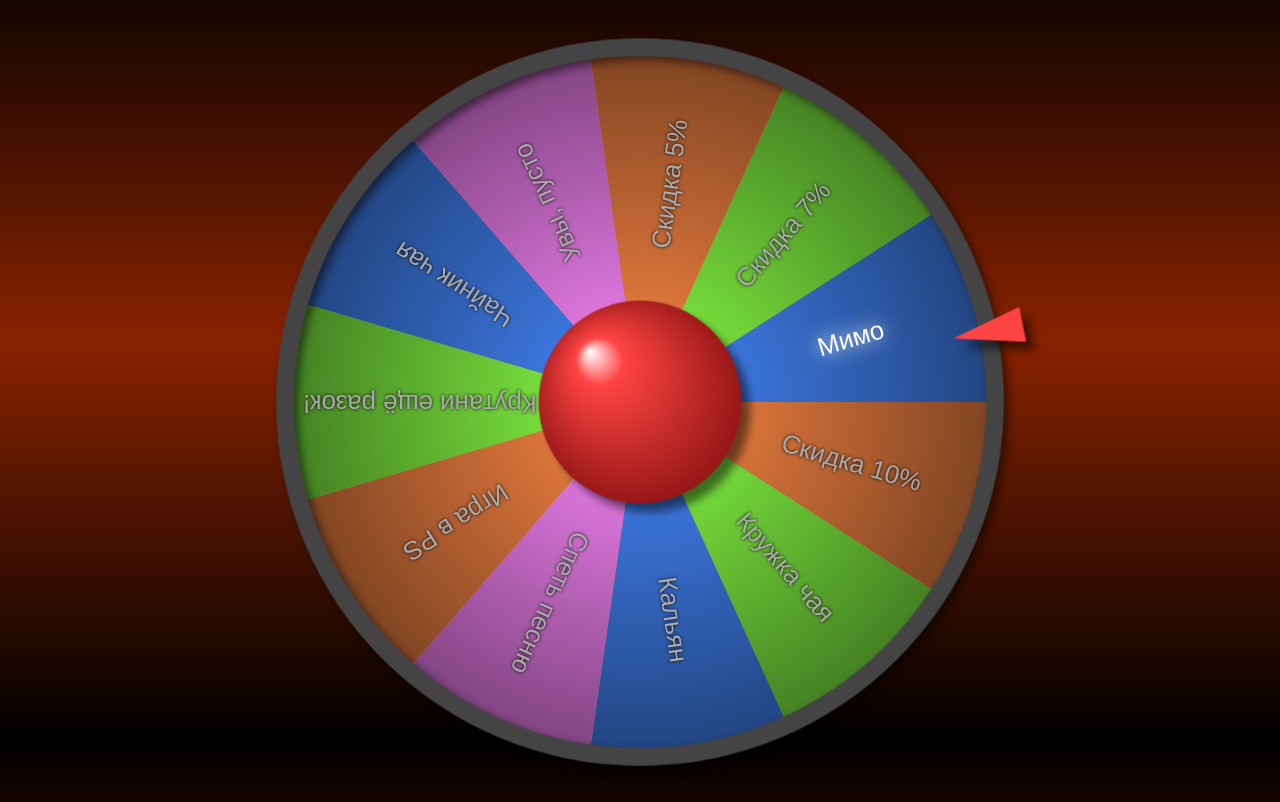
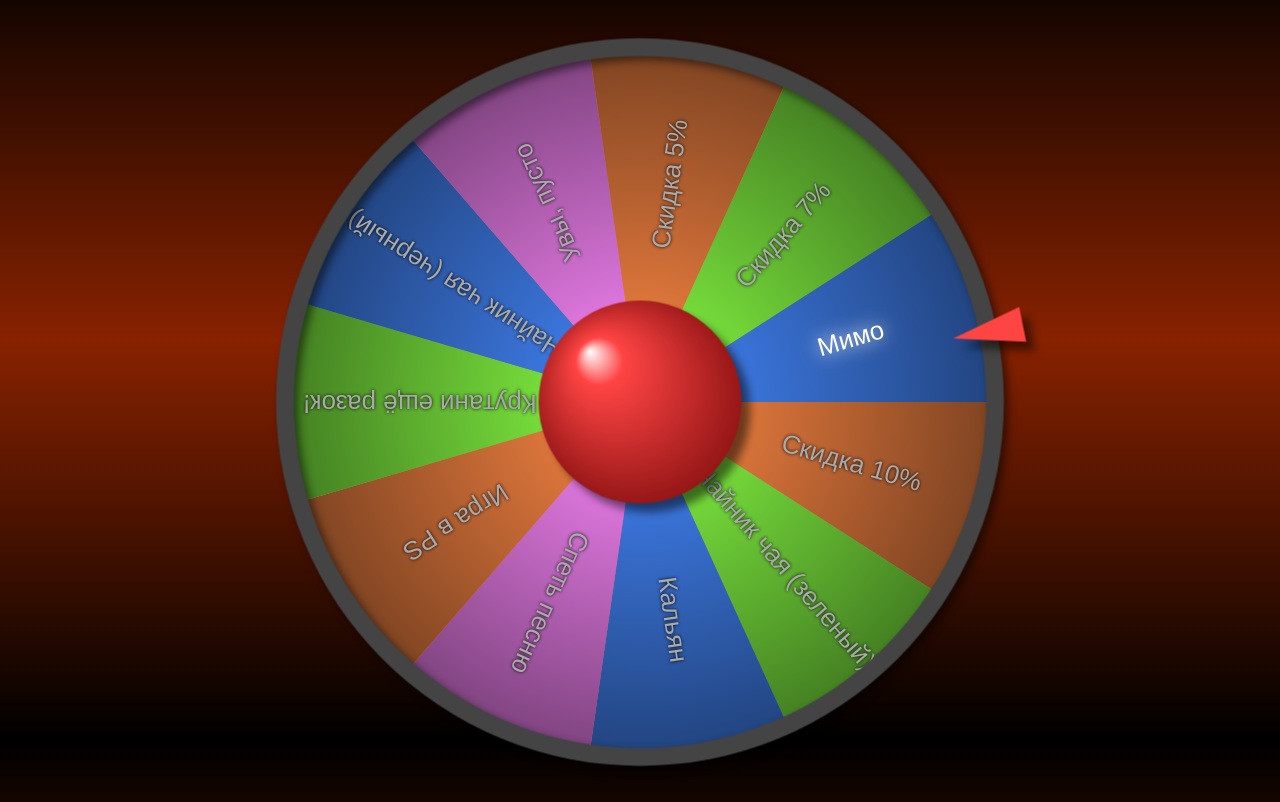
Before and after one commit to egor4good/egor4good.github.io, a plain HTML site: page index.html in a window 1280 px wide. Shown: the part 60-862 px from the top of the page. Drawn offline with Linux system fonts and the light colour scheme.

Commit message:
Update index.html

```diff
--- a/index.html
+++ b/index.html
@@ -18,8 +18,8 @@
 
 let canvas = document.getElementById("canvas");
 
-let sections = ["Скидка 10%", "Кружка чая", "Кальян", "Спеть песню", "Игра в PS",
-                "Крутани ещё разок!", "Чайник чая", "Увы, пусто", "Скидка 5%",
+let sections = ["Скидка 10%", "Чайник чая (зеленый)", "Кальян", "Спеть песню", "Игра в PS",
+                "Крутани ещё разок!", "Чайник чая (черный)", "Увы, пусто", "Скидка 5%",
                 "Скидка 7%", "Мимо"];
 
 let colors = ["#F84", "#8F4", "#48F", "#F8F"];
```
